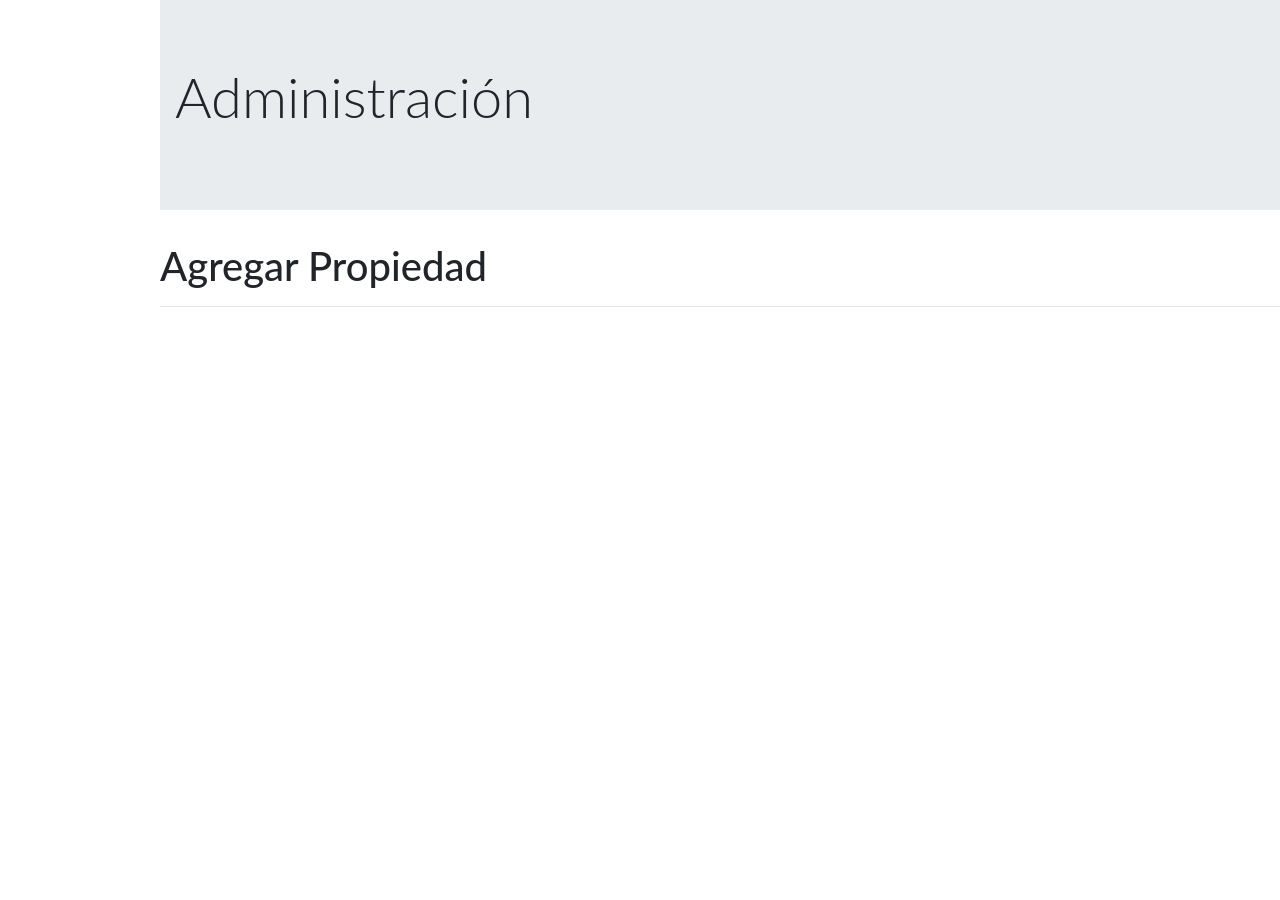
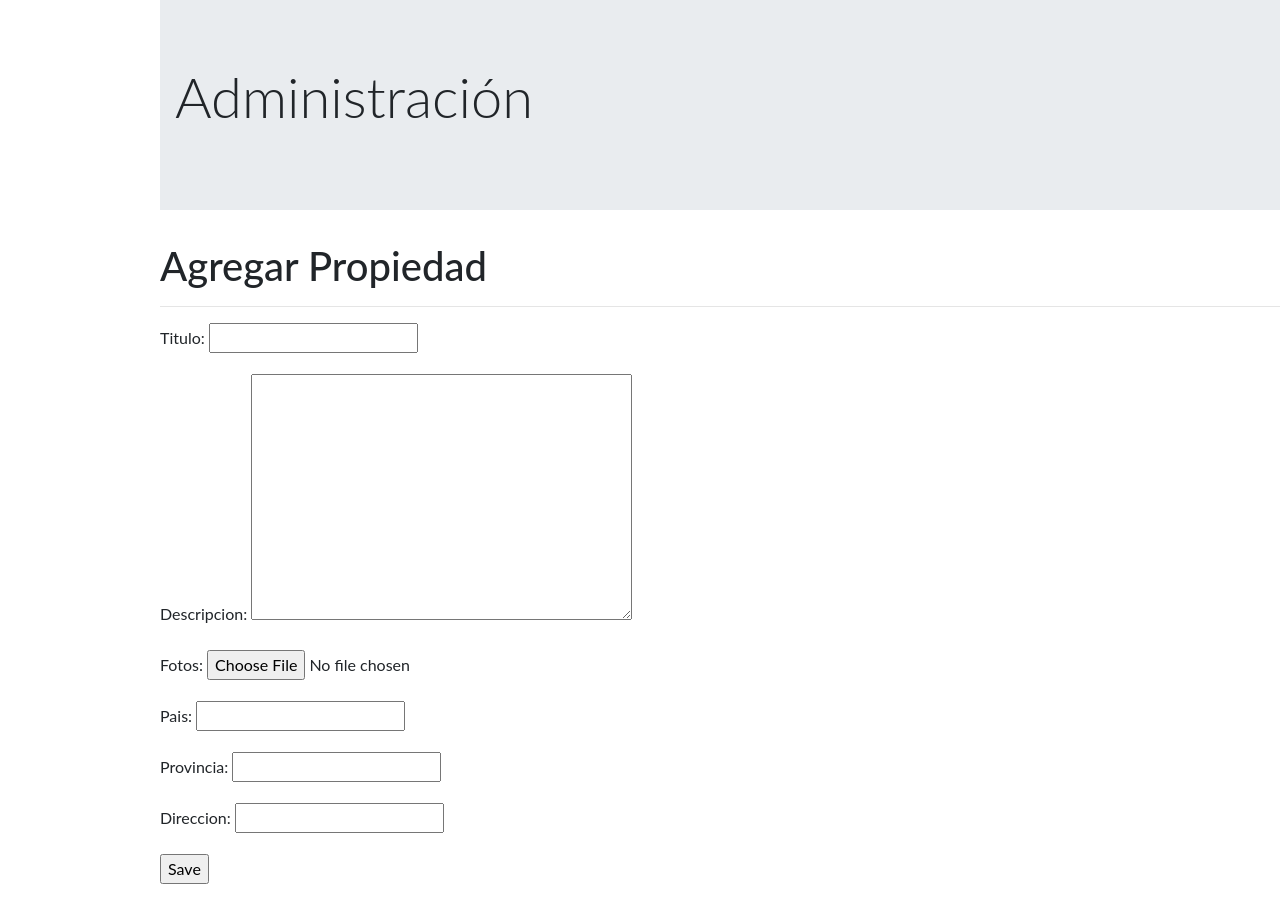
Before and after one commit to cabotjuan/IS2-Grupo26, a Django app: page /administracion/agregar_propiedad in a window 1280 px wide. Shown: the part 57-957 px from the top of the page. Before the commit the page ends 364 px from the top, so only its background shows below. Run offline with Django 3.2, Linux system fonts and the light colour scheme; some libraries are stand-ins or nearby versions.

Commit message:
agregar propiedad funcionando

```diff
--- /dev/null
+++ b/homeSwitchHome/HomeSwitchHome/forms.py
@@ -0,0 +1,21 @@
+from django.forms import ModelForm
+from HomeSwitchHome.models import Propiedad
+
+class PropiedadForm(ModelForm):
+	class Meta:
+		model = Propiedad
+		fields = [
+			'titulo',
+			'descripcion',
+			'fotos',
+			'pais',
+			'provincia',
+			'direccion'
+			]
+
+# ESTO VA EN LA VISTA.
+
+ 	#form = PropiedadForm()
+
+# 	#prop = Propiedad.objects.get(pk=1)
+# 	#form = PropiedadForm(instance=prop)
--- a/homeSwitchHome/HomeSwitchHome/templates/HomeSwitchHome/agregar_propiedad.html
+++ b/homeSwitchHome/HomeSwitchHome/templates/HomeSwitchHome/agregar_propiedad.html
@@ -18,5 +18,11 @@
 		<h1>Agregar Propiedad</h1>
 		<hr>
 
+		<form method="post"> {% csrf_token %}
+			{{ form.as_p }}
+			<input type="submit" value="Save">
+		</form>
+
+
 	</div>
 </div>
--- a/homeSwitchHome/HomeSwitchHome/views.py
+++ b/homeSwitchHome/HomeSwitchHome/views.py
@@ -13,11 +13,11 @@ from django.shortcuts import redirect
 
 from django.contrib.auth.views import LoginView, LogoutView
 
+from HomeSwitchHome import forms
 
 # Create your views here.
 
 def home(request):
-
 	return render(request, 'HomeSwitchHome/home.html',{})
 
 
@@ -30,8 +30,22 @@ def administracion(request):
 		return redirect(reverse_lazy('InicioAdmin'))
 
 def agregar_propiedad(request):
-	return render(request, 'HomeSwitchHome/agregar_propiedad.html')
-	#propiedades = Propiedad.objects.all()
+
+	if request.method == 'GET':
+		form = forms.PropiedadForm()
+		return render(request, 'HomeSwitchHome/agregar_propiedad.html', {'form':form})
+	else:
+		form = forms.PropiedadForm(request.POST)
+		if form.is_valid():
+			form.save()
+			return redirect(reverse_lazy('administracion'))
+	# if request.method == 'POST':
+	# 	form = forms.PropiedadForm()
+	# 	if form.is_valid():
+	# 		form.save()
+	# 		return redirect(reverse_lazy('InicioAdmin'))
+	# else:
+ #    	form = forms.PropiedadForm()
 
 
 class RegistroUsuario (CreateView):
```
